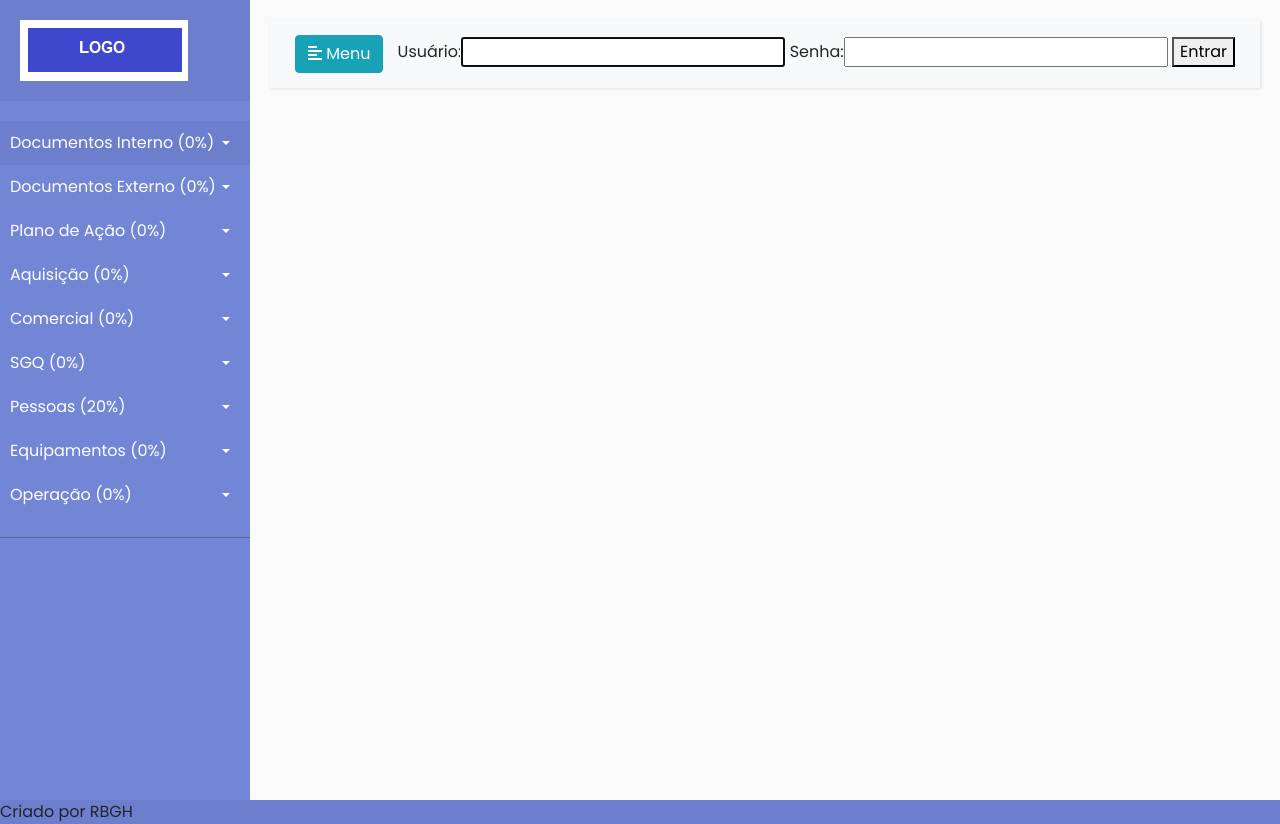
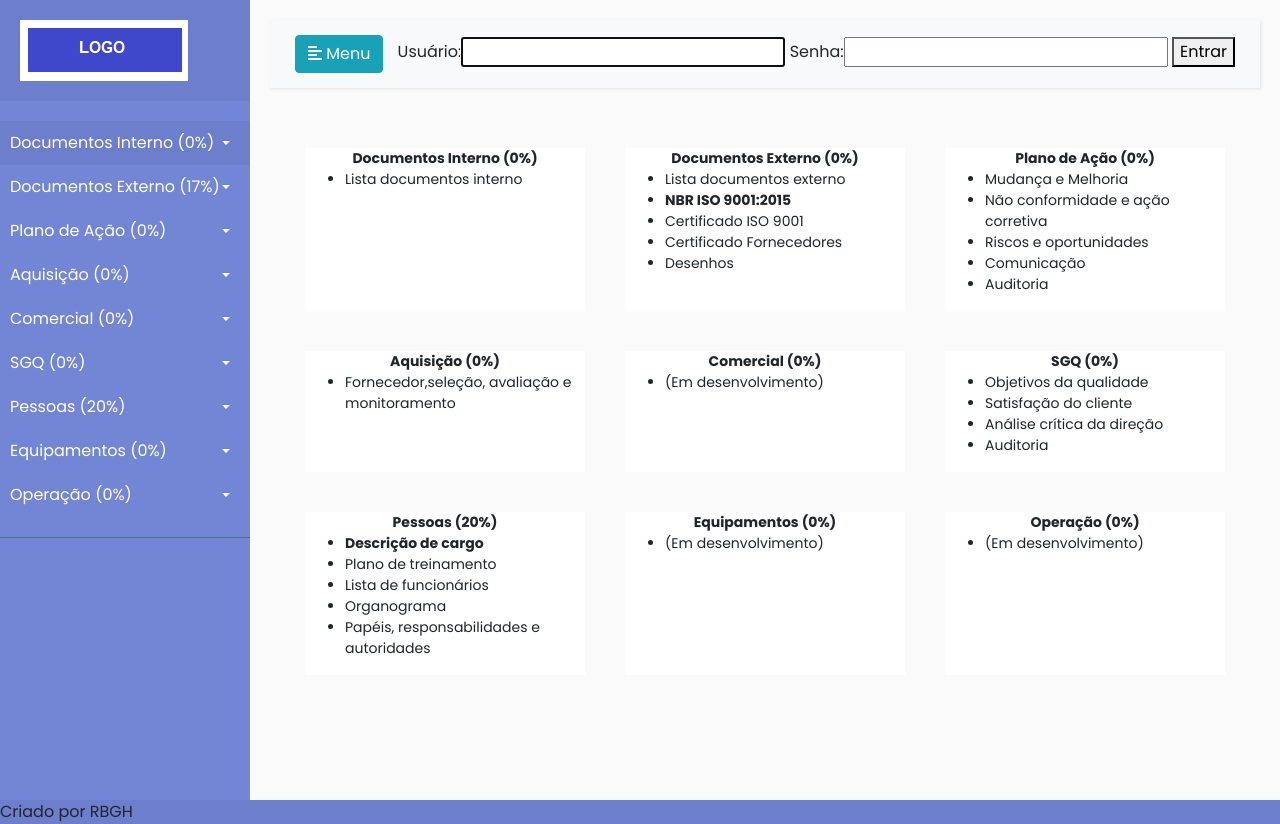
Before and after one commit to RobertaHauser/intranet-iso9001, a Django app: page / in a window 1280 px wide. Run offline with Django 3.2, Linux system fonts and the light colour scheme; some libraries are stand-ins or nearby versions.

Commit message:
index.html

```diff
--- a/gestaologin/templates/base.html
+++ b/gestaologin/templates/base.html
@@ -40,7 +40,7 @@ texto: https://codepen.io/truongtx-ccvn/pen/qLXGKV
                 </li>
                 <li>
                     <a href="#pageSubmenu" data-toggle="collapse" aria-expanded="false" class="dropdown-toggle">Documentos
-                        Externo (0%)</a>
+                        Externo (17%)</a>
                     <ul class="collapse list-unstyled" id="pageSubmenu">
                         <!--<li><a href="#" target="_blank">Lista Mestra Doctos Externo</a></li>-->
                         <li><a href="{% url 'tab_sgq_001r'%}" target="_blank">NBR ISO 9001:2015</a></li>
--- a/gestaologin/templates/index.html
+++ b/gestaologin/templates/index.html
@@ -7,21 +7,80 @@ https://www.youtube.com/watch?v=_-3nHZHkn4M
 {%extends 'base.html'%}
 {% load static %}
 {% block conteudo %}
-<!--
+
 <div class="container">
     <div class="box">
-        <b>Documentos Interno</b>
+        <div style='text-align:center'><b>Documentos Interno (0%)</b></div>
         <ul>
-            <li>teste</li>
+            <li>Lista documentos interno</li>
         </ul>
     </div>
-    <div class="box">2</div>
-    <div class="box">3</div>
+    <div class="box">
+        <div style='text-align:center'><b>Documentos Externo (0%)</b></div>
+        <ul>
+            <li>Lista documentos externo</li>
+            <li><a href="{% url 'for_reh_001r'%}" target="_blank"><b>NBR ISO 9001:2015</b></a></li>
+            <li>Certificado ISO 9001</li>
+            <li>Certificado Fornecedores</li>
+            <li>Desenhos</li>
+        </ul>
+    </div>
+    <div class="box">
+        <div style='text-align:center'><b>Plano de Ação (0%)</b></div>
+        <ul>
+            <li><a href="#" target="_blank">Mudança e Melhoria</a></li>
+            <li><a href="#" target="_blank">Não conformidade e ação corretiva</a></li>
+            <li><a href="#" target="_blank">Riscos e oportunidades</a></li>
+            <li><a href="#" target="_blank">Comunicação</a></li>
+            <li><a href="#" target="_blank">Auditoria</a></li>
+        </ul>
+    </div>
 </div>
 <div class="container">
-    <div class="box">1</div>
-    <div class="box">2</div>
-    <div class="box">3</div>
+    <div class="box">
+        <div style='text-align:center'><b>Aquisição (0%)</b></div>
+        <ul>
+            <li><a href="#" target="_blank">Fornecedor,seleção, avaliação e monitoramento</a></li>
+        </ul>
+    </div>
+    <div class="box">
+        <div style='text-align:center'><b>Comercial (0%)</b></div>
+        <ul>
+        <li><a href="#" target="_blank">(Em desenvolvimento)</a></li>
+        </ul>
+    </div>
+    <div class="box">
+        <div style='text-align:center'><b>SGQ (0%)</b></div>
+        <ul>
+            <li><a href="#" target="_blank">Objetivos da qualidade</a></li>
+            <li><a href="#" target="_blank">Satisfação do cliente</a></li>
+            <li><a href="#" target="_blank">Análise crítica da direção</a></li>
+            <li><a href="#" target="_blank">Auditoria</a></li>
+        </ul>
+    </div>
 </div>
--->
+<div class="container">
+    <div class="box">
+        <div style='text-align:center'><b>Pessoas (20%)</b></div>
+        <ul>
+            <li><a href="{% url 'for_reh_001r'%}" target="_blank"><b>Descrição de cargo</b></a></li>
+            <li><a href="#" target="_blank">Plano de treinamento</a></li>
+            <li><a href="#" target="_blank">Lista de funcionários</a></li>
+            <li><a href="#" target="_blank">Organograma</a></li>
+            <li><a href="#" target="_blank">Papéis, responsabilidades e autoridades</a></li>
+        </ul>
+    </div>
+    <div class="box">
+        <div style='text-align:center'><b>Equipamentos (0%)</b></div>
+        <ul>
+        <li><a href="#" target="_blank">(Em desenvolvimento)</a></li>
+        </ul>
+    </div>
+    <div class="box">
+        <div style='text-align:center'><b>Operação (0%)</b></div>
+        <ul>
+            <li><a href="#" target="_blank">(Em desenvolvimento)</a></li>
+        </ul>
+    </div>
+</div>
 {% endblock %}
--- a/static/css/style.css
+++ b/static/css/style.css
@@ -159,12 +159,12 @@ footer{
 
 }
 .box{
-    width: 20%;
-    height: 300px;
+    width: 40%;
+    height: auto;
     background: white;
     margin:20px;
     box-sizing: border-box;
-    font-size: 10px;
+    font-size: 14px;
 
 }
 
```
